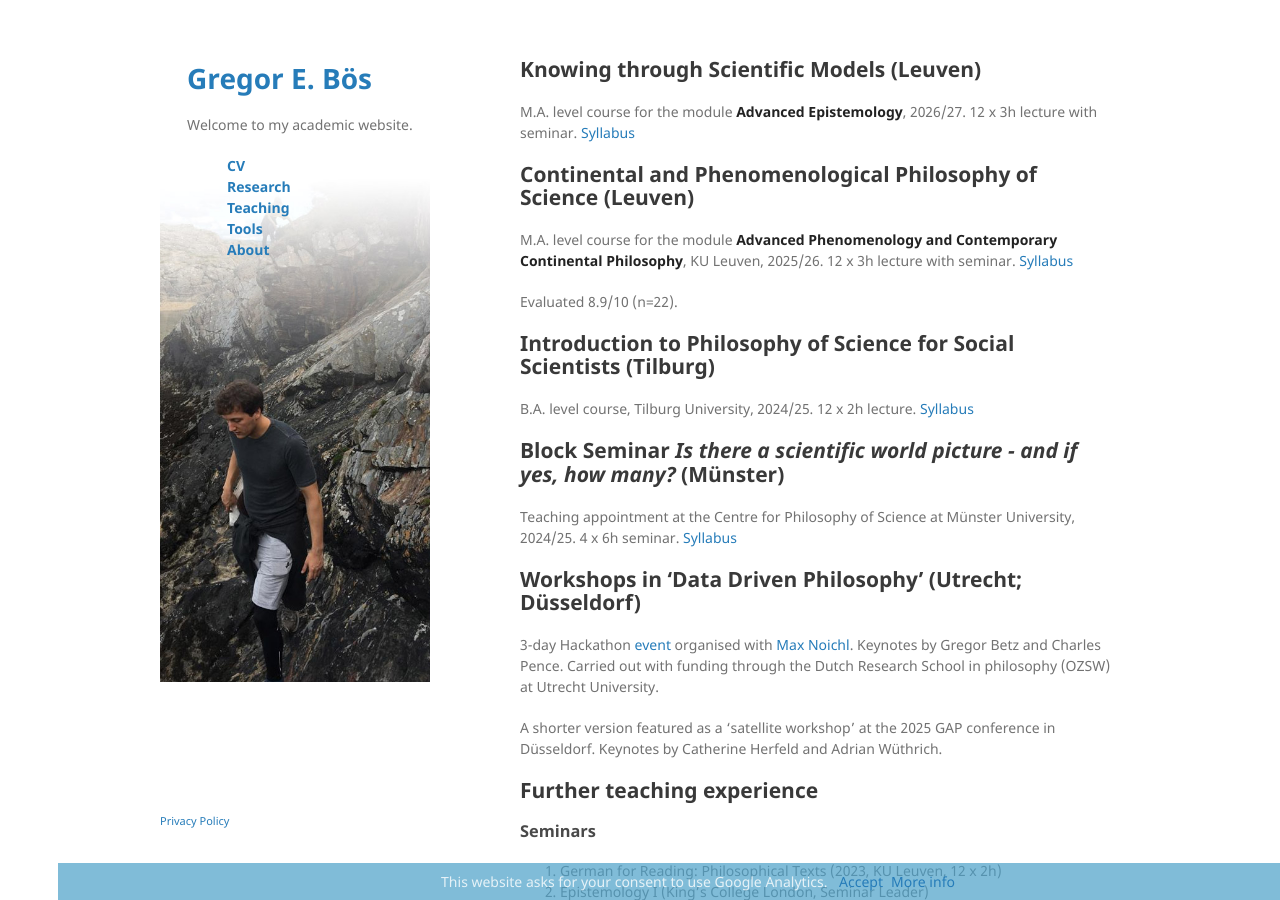
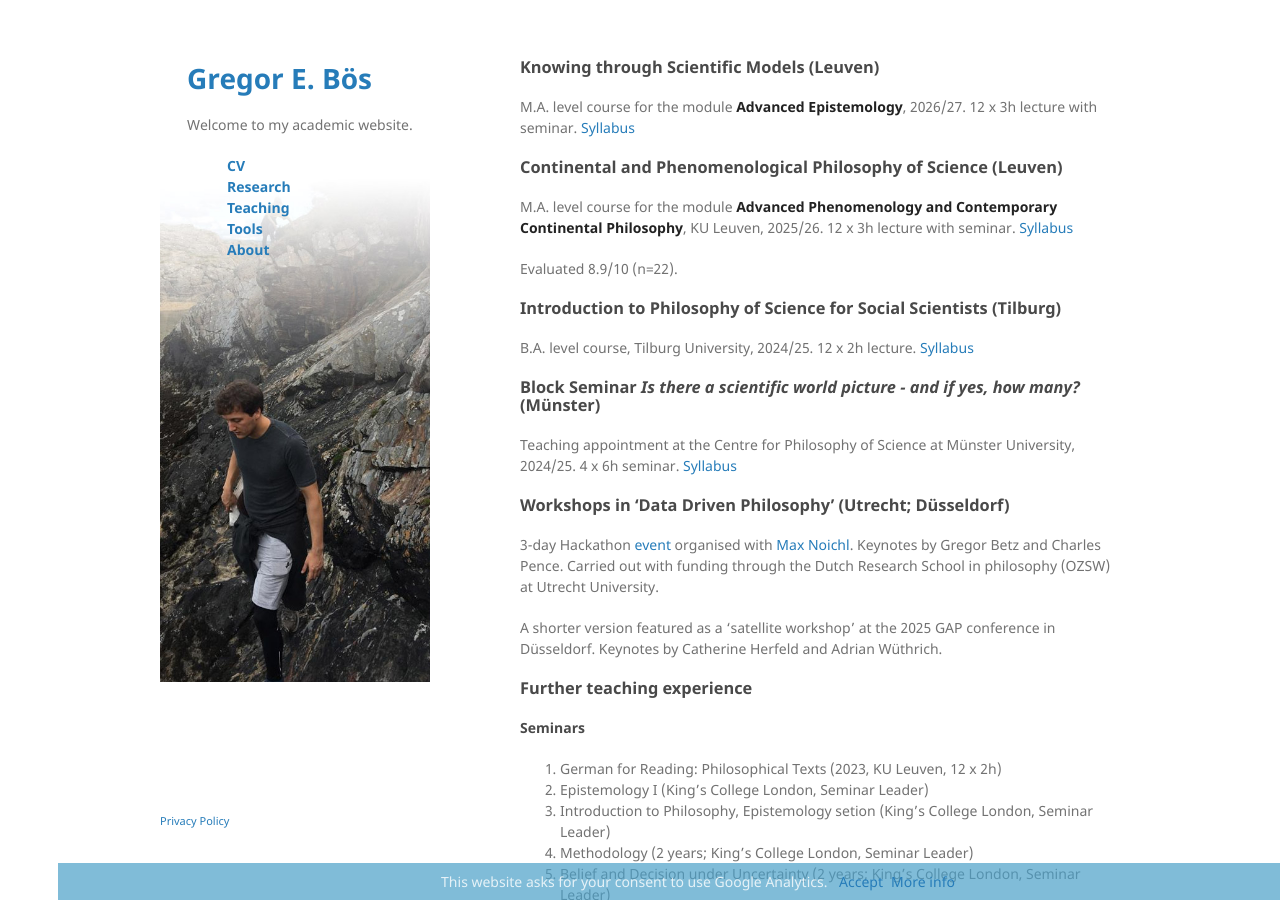
Before and after one commit to gboes/gboes.github.io, a Jekyll site: the page built from teaching.md, in a window 1280 px wide and 900 px high. Built offline with Jekyll 4.4.1, drawn with Linux system fonts in a browser that asks for light colours; Markdown is read by kramdown in place of the engine named in the settings.

```diff
--- a/teaching.md
+++ b/teaching.md
@@ -6,53 +6,53 @@ description: Overview over courses taught
 ---
 
 
-## Knowing through Scientific Models (Leuven)
+### Knowing through Scientific Models (Leuven)
 M.A. level course for the module **Advanced Epistemology**, 2026/27.
 12 x 3h lecture with seminar.
 [Syllabus](/dl/Syllabus-knowing-through-models.pdf)
 
 
-## Continental and Phenomenological Philosophy of Science (Leuven)
+### Continental and Phenomenological Philosophy of Science (Leuven)
 M.A. level course for the module **Advanced Phenomenology and Contemporary Continental Philosophy**, KU Leuven, 2025/26.
 12 x 3h lecture with seminar. [Syllabus](/dl/Syllabus-phen-cont-phil-sci.pdf)
 
 Evaluated 8.9/10 (n=22).
 
-## Introduction to Philosophy of Science for Social Scientists (Tilburg)
+### Introduction to Philosophy of Science for Social Scientists (Tilburg)
 B.A. level course, Tilburg University, 2024/25.
 12 x 2h lecture. [Syllabus](/dl/2026-syllabus-phil-soc-sci.pdf)
 
 
 
-## Block Seminar *Is there a scientific world picture - and if yes, how many?* (Münster)
+### Block Seminar *Is there a scientific world picture - and if yes, how many?* (Münster)
 Teaching appointment at the Centre for Philosophy of Science at Münster University, 2024/25.
 4 x 6h seminar. [Syllabus](/dl/Seminarkonzept_Muenster_gibt_es_eine_wissenschaftliche_Weltauffassung_und_wenn_ja_wie_viele.pdf)
 
 
-## Workshops in 'Data Driven Philosophy' (Utrecht; Düsseldorf)
+### Workshops in 'Data Driven Philosophy' (Utrecht; Düsseldorf)
 3-day Hackathon [event](https://www.ozsw.nl/activity/data-driven-methods-in-philosophy-2/) organised with [Max Noichl](https://maxnoichl.eu). Keynotes by Gregor Betz and Charles Pence. Carried out with funding through the Dutch Research School in philosophy (OZSW) at Utrecht University.
 
 A shorter version featured as a 'satellite workshop' at the 2025 GAP conference in Düsseldorf. Keynotes by Catherine Herfeld and Adrian Wüthrich.
 
-## Further teaching experience
-### Seminars
+### Further teaching experience
+#### Seminars
 1. German for Reading: Philosophical Texts (2023, KU Leuven, 12 x 2h)
 2. Epistemology I (King's College London, Seminar Leader)
 3. Introduction to Philosophy, Epistemology setion (King's College London, Seminar Leader)
 4. Methodology (2 years; King's College London, Seminar Leader)
 5. Belief and Decision under Uncertainty (2 years; King's College London, Seminar Leader)
 
-### Guest Lectures
+#### Guest Lectures
 1. Husserl on the Crisis of Science (2025, Tilburg University)
 2. Quantitative Approaches to History of Philosophy of Science (2025, OZSW Doctoral School)
 3. Quantitative Approaches to Philosophy (2024, 2025, Tilburg Univertsity, in 'Methodology' course)
 4. Phenomenological Approaches to Philosophy of Medicine (2022, King's College London)
 
-## Thesis Supervision
+### Thesis Supervision
 I have had the pleasure to examine more than a dozen M.A. theses at KU Leuven and to supervise the following M.A. projects:
-### Ongoing
+#### Ongoing
 1. A project on phenomenological front-loading in phenomenological psychopathology
 2. A project on the knowability paradox in Husserl's theoretical philosophy
-### Completed
+#### Completed
 1. _Science and the Essence of Transcendental Subjectivity. A Husserlian Intervention in the Scientific Realism Debate_. 2026 (awarded with the **Mercier Award** for that year's best thesis in the M.A. programme)
 2. _How can Husserl's life-world function as a universal horizon if it is always encountered as a cultural-historical world shaped by sedimented meanings?_, 2026
```
